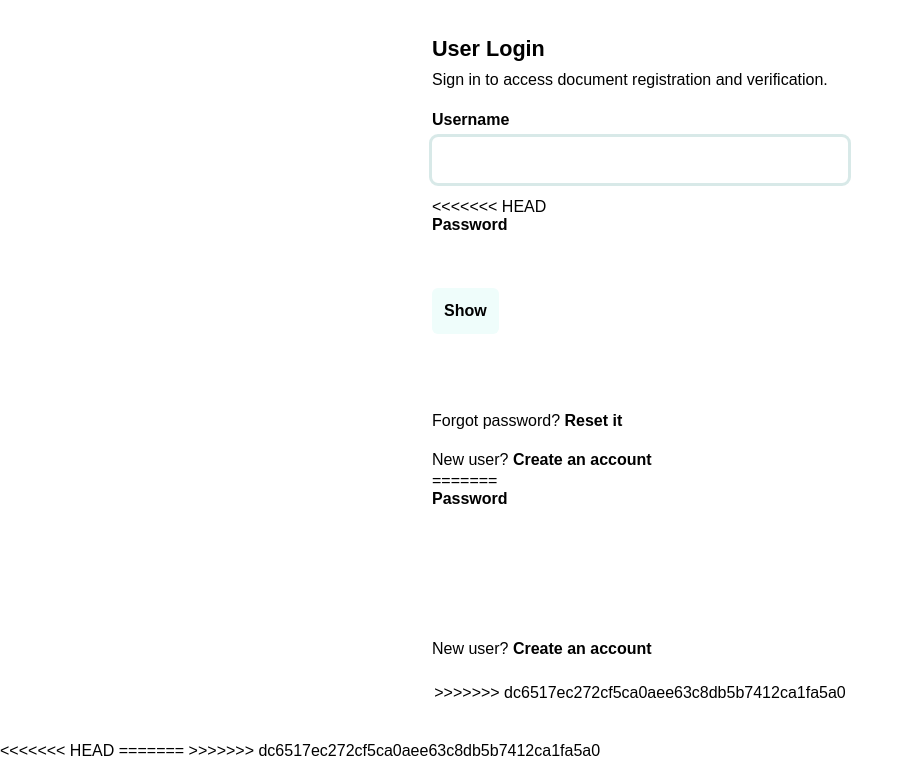
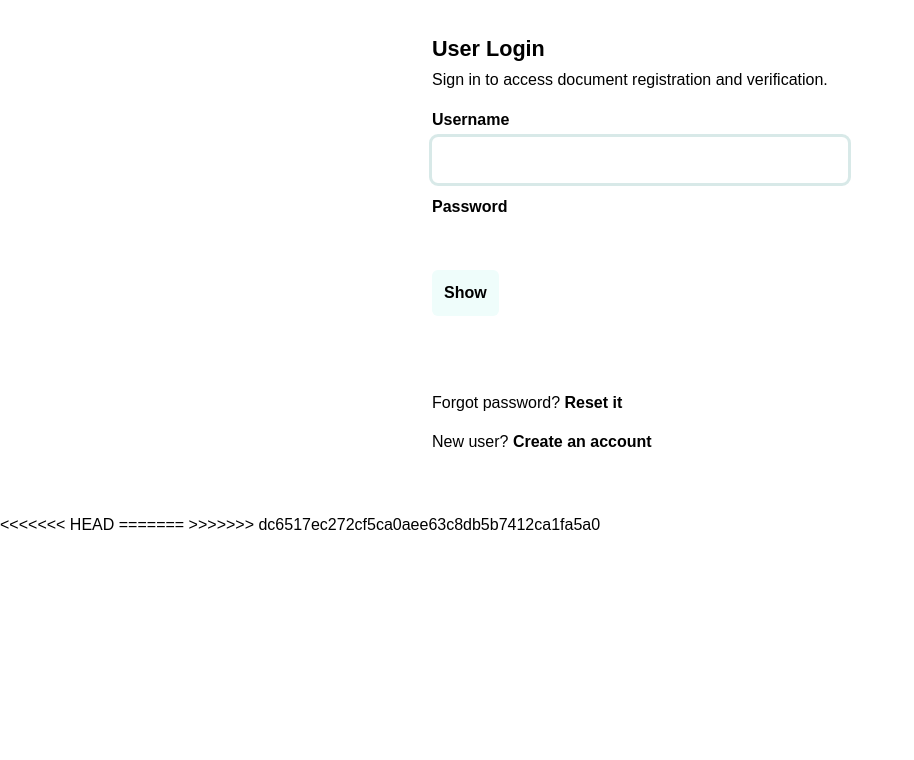
Before and after one commit to harshvishwakarma-05/document-authorization-system, a Django app: page /login/ in a window 1280 px wide. Shown: the part 251-1011 px from the top of the page, without its empty margins (0-914 px from the left). After the commit the page ends 781 px from the top, so only its background shows below. Run offline with Django 5.2, Linux system fonts and the light colour scheme.

Commit message:
Fix login template conflict

```diff
--- a/templates/documents/login.html
+++ b/templates/documents/login.html
@@ -20,28 +20,17 @@
       {{ form.username }}
     </label>
 
-<<<<<<< HEAD
-   <label class="field">
-  <span>Password</span>
-  <div class="password-control">
-    {{ form.password }}
-    <button type="button" class="toggle-password" data-target="id_password">Show</button>
-  </div>
-</label>
-
-<button type="submit">Login</button>
-<p class="helper-text">Forgot password? <a href="{% url 'forgot_password' %}">Reset it</a></p>
-<p class="helper-text">New user? <a href="{% url 'signup' %}">Create an account</a></p>
-
-=======
     <label class="field">
       <span>Password</span>
-      {{ form.password }}
+      <div class="password-control">
+        {{ form.password }}
+        <button type="button" class="toggle-password" data-target="id_password">Show</button>
+      </div>
     </label>
 
     <button type="submit">Login</button>
+    <p class="helper-text">Forgot password? <a href="{% url 'forgot_password' %}">Reset it</a></p>
     <p class="helper-text">New user? <a href="{% url 'signup' %}">Create an account</a></p>
   </form>
->>>>>>> dc6517ec272cf5ca0aee63c8db5b7412ca1fa5a0
 </section>
 {% endblock %}
```
